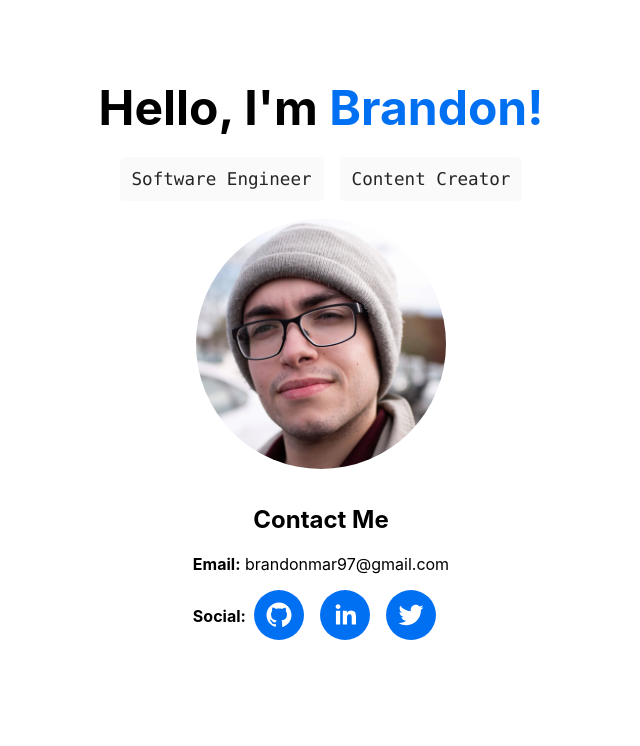
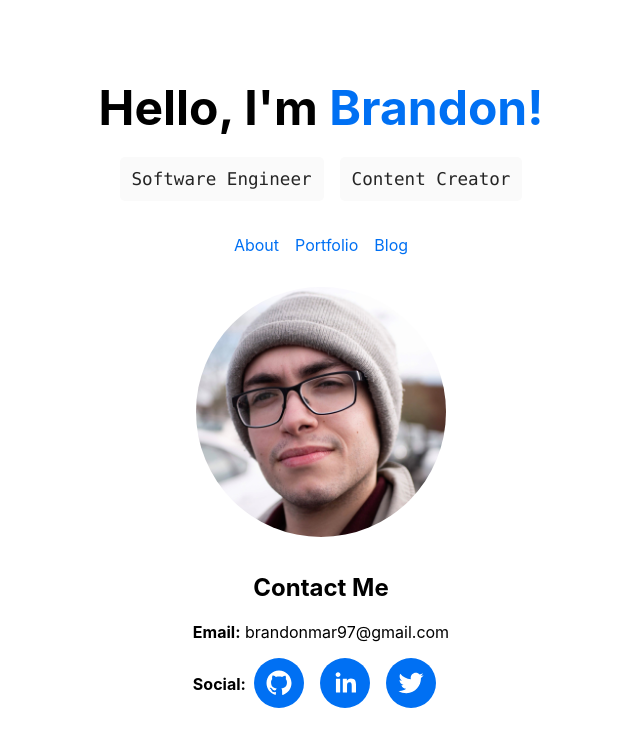
Before and after one commit to branmar97/my-mdx-blog, a Next.js app: page / in a window 1280 px wide. Shown: the top 746 px of the page, without its empty margins (319-959 px from the left). Built offline with nearby package versions, Linux system fonts and the light colour scheme.

Commit message:
fix home nav

```diff
--- a/pages/index.js
+++ b/pages/index.js
@@ -22,6 +22,12 @@ export default function Home({ posts }) {
           <code className={styles.code}>Content Creator</code>
         </p>
 
+        <div className={styles.nav}>
+            <div className={styles.navitem}><Link href="/about"><a>About</a></Link></div>
+            <div className={styles.navitem}><Link href="/portfolio"><a>Portfolio</a></Link></div>
+            <div className={styles.navitem}><Link href="/blog"><a>Blog</a></Link></div>
+        </div>
+
         <img className={styles.portrait} src="/pic.jpeg" alt="Portrait Photo" width="250" />
 
         <div className={styles.contact}>
--- a/styles/Home.module.css
+++ b/styles/Home.module.css
@@ -44,6 +44,27 @@
   color: #252525;
 }
 
+.nav {
+  margin: 1rem 0 2rem 0;
+  text-align: center;
+  display: flex;
+}
+
+.navitem {
+  margin: 0 0.5rem 0 0.5rem;
+}
+
+.navitem a {
+  color: #0070f3;
+  text-decoration: none;
+}
+
+.navitem a:hover,
+.navitem a:focus,
+.navitem a:active {
+  text-decoration: underline;
+}
+
 .contact {
   margin: 1rem 0 0 0;
   text-align: center;
@@ -83,3 +104,9 @@
 .portrait {
   border-radius: 50%;
 }
+
+@media (max-width: 600px) {
+  .code {
+    font-size: 0.95rem;
+  }
+}
```
